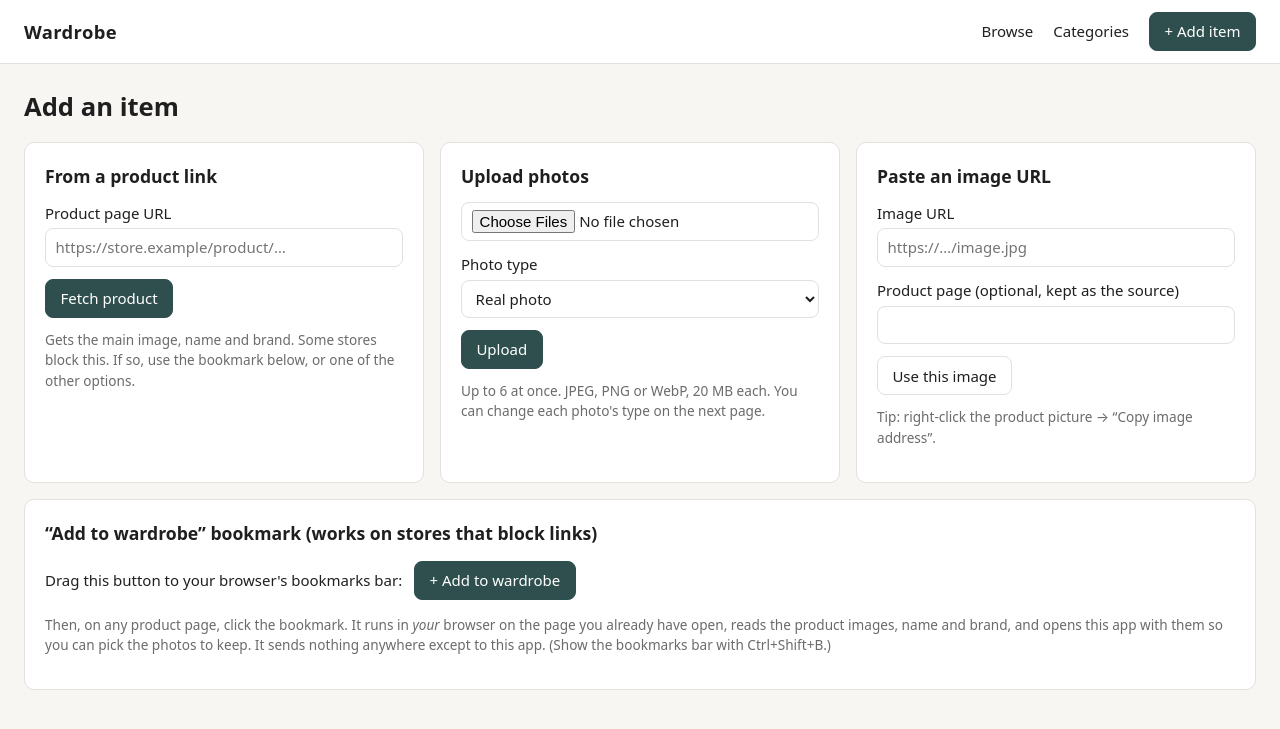
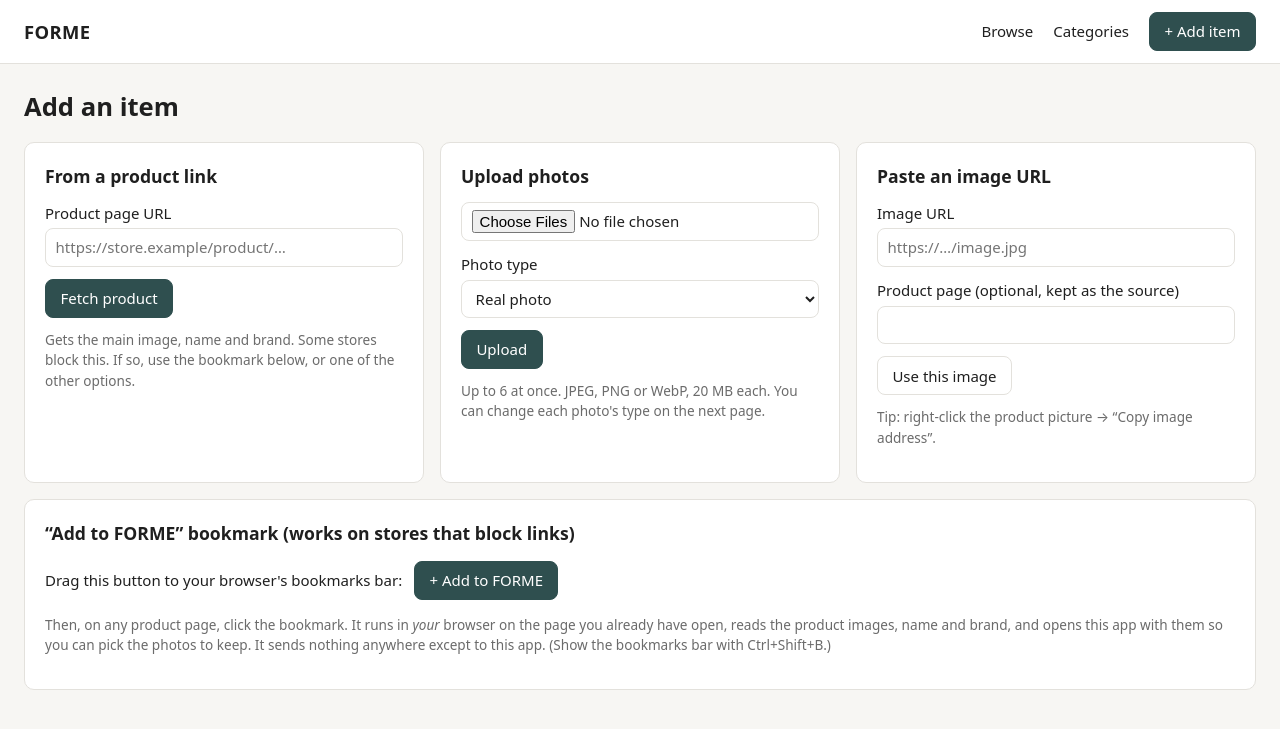
Before and after one commit to ecsmaple123/FORME, a FastAPI app: page /add in a window 1280 px wide. Shown: the top 729 px of the page. Run offline with FastAPI, Linux system fonts and the light colour scheme; parts of the project's set-up code (start-up, migrations or seed data) failed here and were passed over.

Commit message:
Rename the app to FORME in the UI and README
Co-Authored-By: Claude Opus 5.5 <noreply@anthropic.com>

```diff
--- a/app/bookmarklet.py
+++ b/app/bookmarklet.py
@@ -1,4 +1,4 @@
-"""Builds the "Add to wardrobe" bookmark (a javascript: URL) from app/bookmarklet.js.
+"""Builds the "Add to FORME" bookmark (a javascript: URL) from app/bookmarklet.js.
 
 The script runs in the user's own browser on a product page they already have open: it only
 reads that page (image links, name, brand) and opens /add/bookmark on this app with them.
--- a/app/main.py
+++ b/app/main.py
@@ -42,7 +42,7 @@ async def lifespan(_app: FastAPI):
 def create_app() -> FastAPI:
     settings = get_settings()
     settings.ensure_dirs()
-    app = FastAPI(title="Wardrobe", lifespan=lifespan, docs_url=None, redoc_url=None,
+    app = FastAPI(title="FORME", lifespan=lifespan, docs_url=None, redoc_url=None,
                   openapi_url=None)
     app.mount("/static", StaticFiles(directory=APP_DIR / "static"), name="static")
     app.mount("/media", StaticFiles(directory=settings.images_dir), name="media")
--- a/app/templates/add.html
+++ b/app/templates/add.html
@@ -1,5 +1,5 @@
 {% extends "base.html" %}
-{% block title %}Add item · Wardrobe{% endblock %}
+{% block title %}Add item · FORME{% endblock %}
 {% block content %}
 <h1>Add an item</h1>
 {% if error %}<div class="error" role="alert">{{ error }}</div>{% endif %}
@@ -53,9 +53,9 @@
 </div>
 
 <section class="panel bookmark">
-  <h2>“Add to wardrobe” bookmark (works on stores that block links)</h2>
+  <h2>“Add to FORME” bookmark (works on stores that block links)</h2>
   <p>Drag this button to your browser's bookmarks bar:
-    <a class="button primary bookmarklet" href="{{ bookmarklet }}" onclick="alert('Drag this button to your bookmarks bar. Then click the bookmark while viewing a product page.'); return false;">+ Add to wardrobe</a>
+    <a class="button primary bookmarklet" href="{{ bookmarklet }}" onclick="alert('Drag this button to your bookmarks bar. Then click the bookmark while viewing a product page.'); return false;">+ Add to FORME</a>
   </p>
   <p class="muted small">
     Then, on any product page, click the bookmark. It runs in <em>your</em> browser on the page you already
--- a/app/templates/base.html
+++ b/app/templates/base.html
@@ -3,13 +3,13 @@
 <head>
   <meta charset="utf-8">
   <meta name="viewport" content="width=device-width, initial-scale=1">
-  <title>{% block title %}Wardrobe{% endblock %}</title>
+  <title>{% block title %}FORME{% endblock %}</title>
   <link rel="stylesheet" href="/static/style.css">
   <script src="/static/htmx.min.js" defer></script>
 </head>
 <body>
   <header class="topbar">
-    <a class="brand" href="/">Wardrobe</a>
+    <a class="brand" href="/">FORME</a>
     <nav>
       <a href="/">Browse</a>
       <a href="/categories">Categories</a>
--- a/app/templates/categories.html
+++ b/app/templates/categories.html
@@ -1,5 +1,5 @@
 {% extends "base.html" %}
-{% block title %}Categories · Wardrobe{% endblock %}
+{% block title %}Categories · FORME{% endblock %}
 {% block content %}
 <h1>Categories</h1>
 {% if error %}<div class="error" role="alert">{{ error }}</div>{% endif %}
--- a/app/templates/confirm_delete.html
+++ b/app/templates/confirm_delete.html
@@ -1,5 +1,5 @@
 {% extends "base.html" %}
-{% block title %}Delete {{ item.name }} · Wardrobe{% endblock %}
+{% block title %}Delete {{ item.name }} · FORME{% endblock %}
 {% block content %}
 <div class="panel confirm">
   <img src="{{ media_url(item) }}" alt="">
--- a/app/templates/confirm_delete_photo.html
+++ b/app/templates/confirm_delete_photo.html
@@ -1,5 +1,5 @@
 {% extends "base.html" %}
-{% block title %}Delete photo · Wardrobe{% endblock %}
+{% block title %}Delete photo · FORME{% endblock %}
 {% block content %}
 <div class="panel confirm">
   <img src="{{ media_url(photo) }}" alt="">
--- a/app/templates/import_preview.html
+++ b/app/templates/import_preview.html
@@ -1,5 +1,5 @@
 {% extends "base.html" %}
-{% block title %}Import preview · Wardrobe{% endblock %}
+{% block title %}Import preview · FORME{% endblock %}
 {% block content %}
 <h1>{{ "Pick the photos to keep" if candidates|length > 1 else "Is this the product?" }}</h1>
 <form method="post" action="/add/image-url" class="import">
--- a/app/templates/item_detail.html
+++ b/app/templates/item_detail.html
@@ -1,5 +1,5 @@
 {% extends "base.html" %}
-{% block title %}{{ item.name }} · Wardrobe{% endblock %}
+{% block title %}{{ item.name }} · FORME{% endblock %}
 {% block content %}
 <p><a href="/">← Back</a></p>
 {% if error %}<div class="error" role="alert">{{ error }}</div>{% endif %}
--- a/app/templates/item_form.html
+++ b/app/templates/item_form.html
@@ -1,5 +1,5 @@
 {% extends "base.html" %}
-{% block title %}{{ "Edit" if item else "New item" }} · Wardrobe{% endblock %}
+{% block title %}{{ "Edit" if item else "New item" }} · FORME{% endblock %}
 {% block content %}
 <h1>{{ "Edit " ~ item.name if item else "New item" }}</h1>
 {% if errors %}<div class="error" role="alert">Please fix the highlighted fields.</div>{% endif %}
```
Also changed, not shown: README.md.
